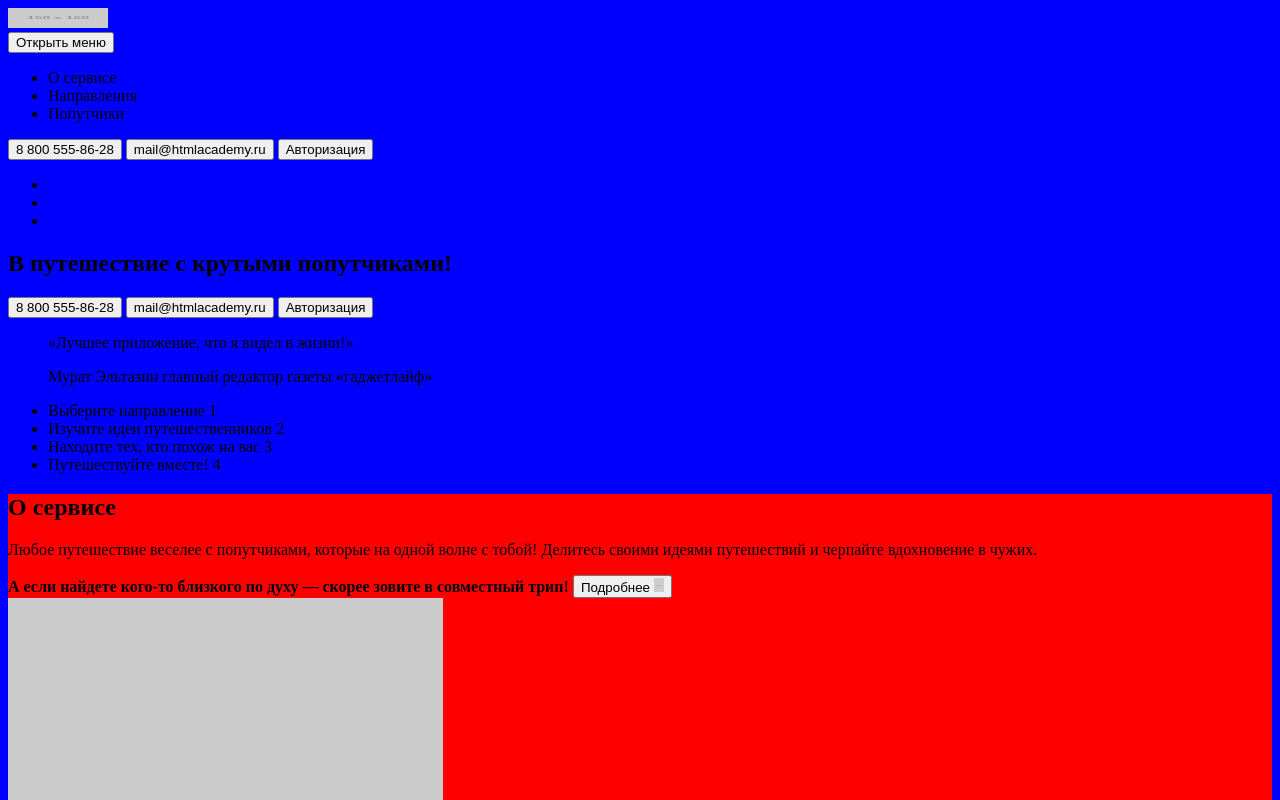
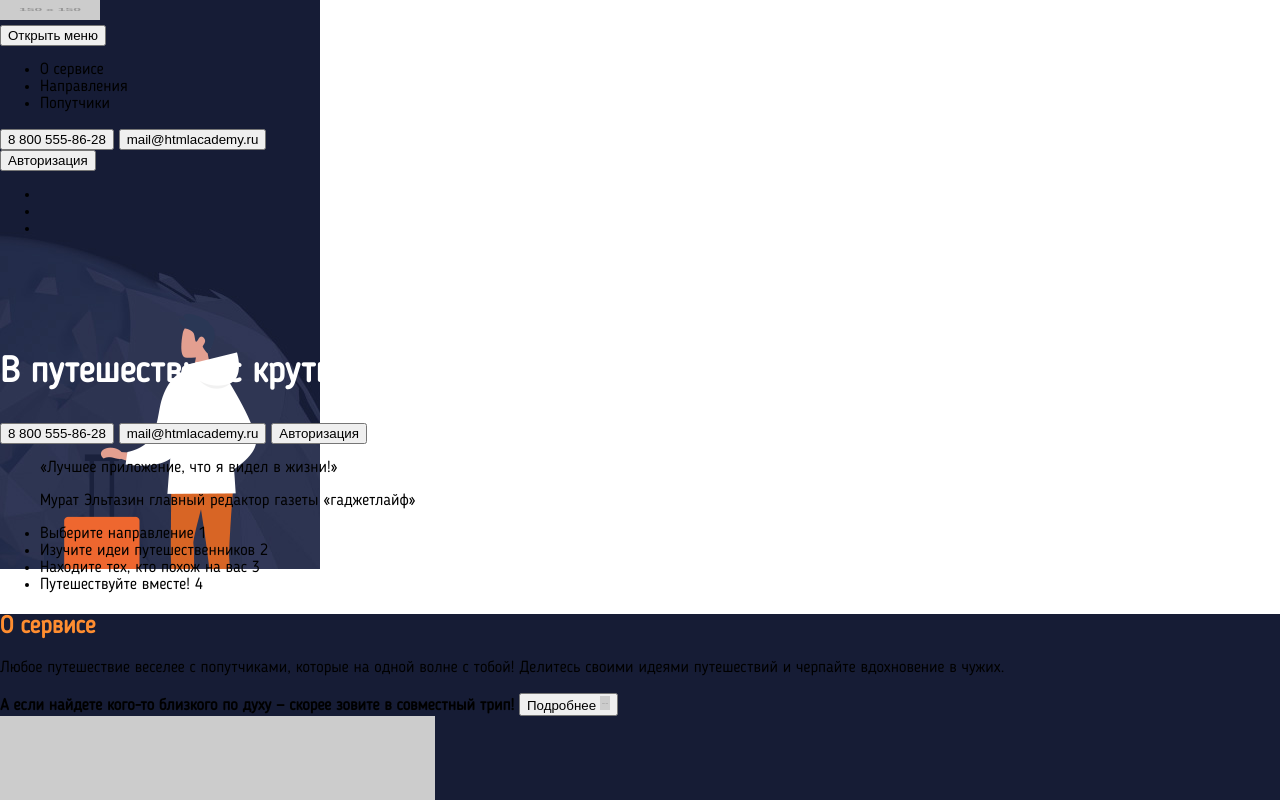
Before and after one commit to Godruma/1412005-pognali-19, a website: page source/index.html in a window 1280 px wide. Shown: the top 800 px of the page. Drawn offline with nearby package versions, Linux system fonts and the light colour scheme; files that its build step writes are made by us from their sources; placeholder pictures from the web are drawn by us; files whose address does not match are found by name.

Commit message:
First less code

```diff
--- a/source/less/blocks/about.less
+++ b/source/less/blocks/about.less
@@ -1,4 +1,3 @@
 .about {
-
-  background-color: red;
+  background-color: @main-bg-color;
 }
--- a/source/less/blocks/hero-block.less
+++ b/source/less/blocks/hero-block.less
@@ -0,0 +1,14 @@
+.hero-block__wrapper {
+  //background-color: @main-bg-color;
+  //background-image: @traveller;
+  //width: 192px;
+  //height: 255px;
+  margin-top: -245px;
+}
+
+.hero-block__title {
+  font-weight: bolder;
+  font-size: 36px;
+  font-family: @main-font;
+  color: white;
+}
--- a/source/less/blocks/orange-title.less
+++ b/source/less/blocks/orange-title.less
@@ -0,0 +1,4 @@
+.orange-title {
+  font-size: 24px;
+  color: #ff8d30;
+}
--- a/source/less/blocks/page-header.less
+++ b/source/less/blocks/page-header.less
@@ -0,0 +1,8 @@
+.page-header {
+  background-color: @main-bg-color;
+  background-image: @traveller, @moon-bg ;
+  background-repeat: no-repeat;
+  background-position: bottom;
+  width: 320px;
+  height: 569px;
+}
--- a/source/less/style.less
+++ b/source/less/style.less
@@ -1,3 +1,17 @@
+@font-face {
+  font-family: "Blogger Sans";
+  src: url("../fonts/bloggersans.woff");
+}
+
 @import "blocks/about.less";
+@import "blocks/orange-title.less";
+@import "variables.less";
+@import "blocks/page-header.less";
+@import "blocks/hero-block.less";
 
-body { background: blue; }
+
+
+body {
+  margin: 0 auto;
+  font-family: @main-font;
+ }
--- a/source/less/variables.less
+++ b/source/less/variables.less
@@ -1 +1,13 @@
-@main-bg-colog: #161c35;
+// Background colors
+
+@main-bg-color: #161c35;
+@second-bg-color: #edeff6;
+@accent-bg-color: #ffd74b;
+
+// Main images
+
+@moon-bg: url("../img/globe-back-mobile@1x.jpg");
+@traveller: url("../img/traveller-illustration-mobile@1x.png");
+
+// Fonts
+@main-font: "Blogger Sans", sans;
```
